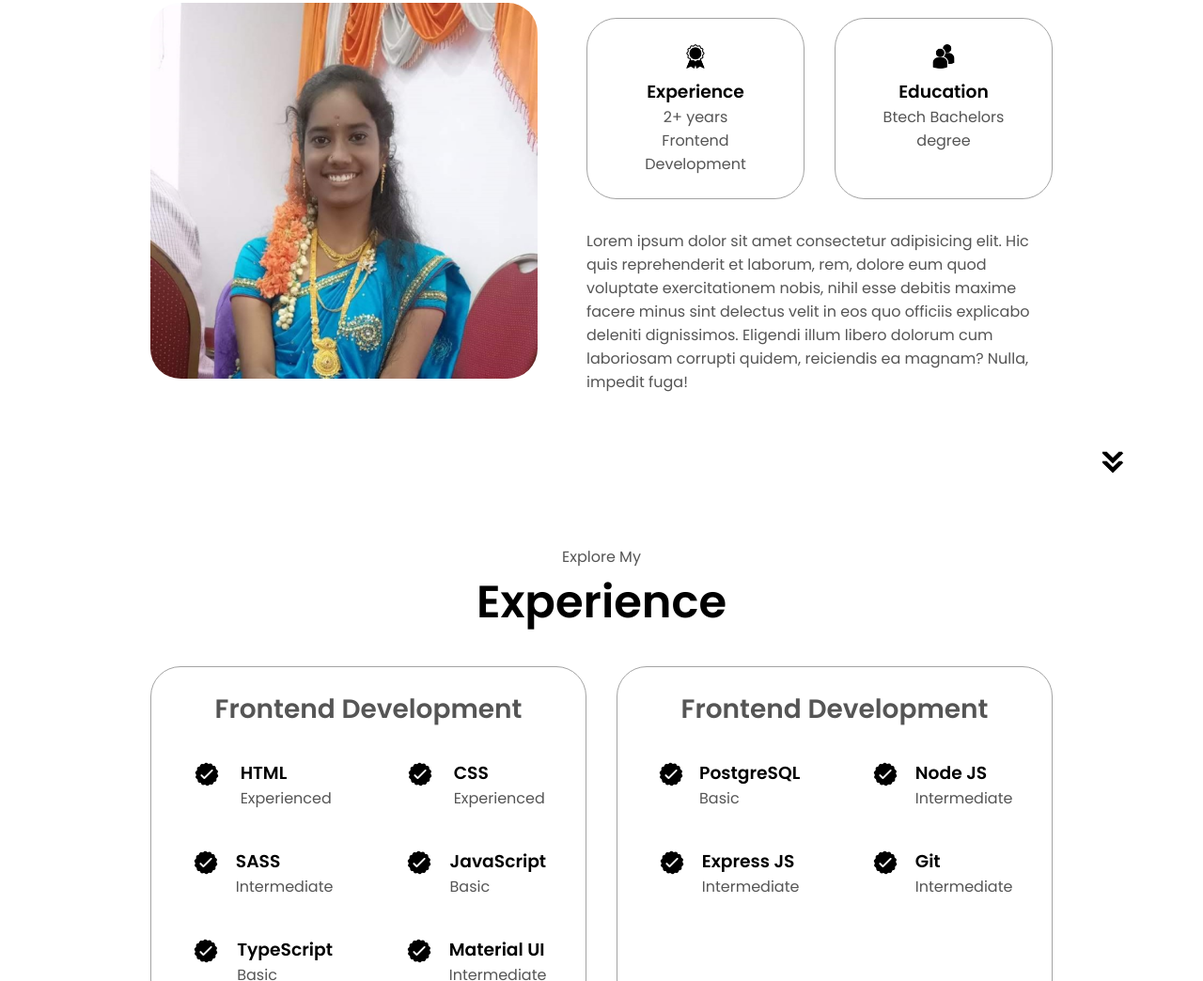
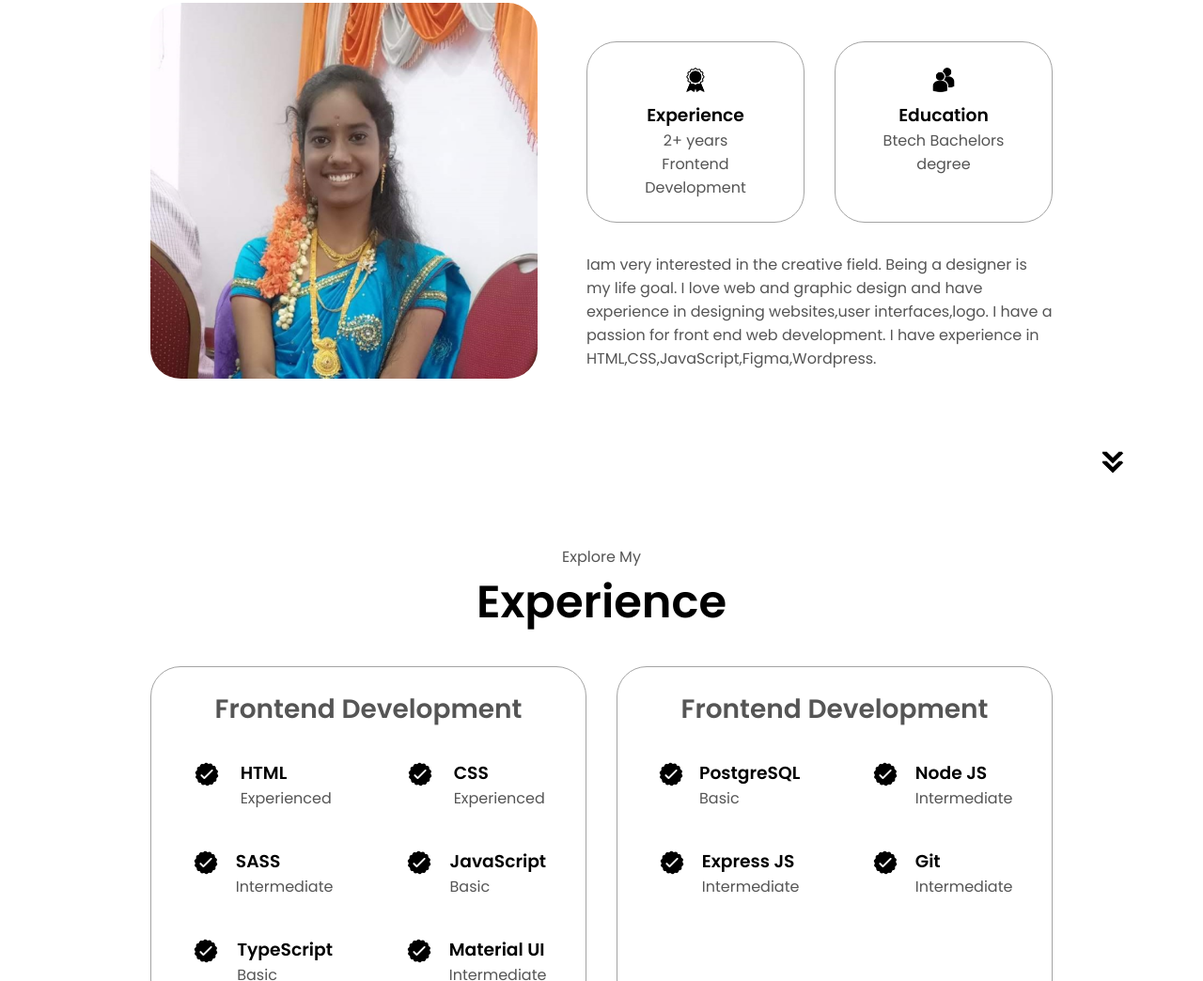
Before and after one commit to Radhika03052/my-portfolio, a plain HTML site: page index.html in a window 1280 px wide. Shown: the part 1116-2160 px from the top of the page at 94% size. Drawn offline with Linux system fonts and the light colour scheme.

Commit message:
Update index.html

```diff
--- a/index.html
+++ b/index.html
@@ -105,12 +105,13 @@
           </div>
           <div class="text-container">
             <p>
-              Lorem ipsum dolor sit amet consectetur adipisicing elit. Hic quis
-              reprehenderit et laborum, rem, dolore eum quod voluptate
-              exercitationem nobis, nihil esse debitis maxime facere minus sint
-              delectus velit in eos quo officiis explicabo deleniti dignissimos.
-              Eligendi illum libero dolorum cum laboriosam corrupti quidem,
-              reiciendis ea magnam? Nulla, impedit fuga!
+              Iam very interested in the creative field.
+              Being a designer is my life goal.
+              I love web and graphic design and have experience in
+              designing websites,user interfaces,logo.
+              I have a passion for front end web development.
+              I have experience in HTML,CSS,JavaScript,Figma,Wordpress.
+
             </p>
           </div>
         </div>
```
